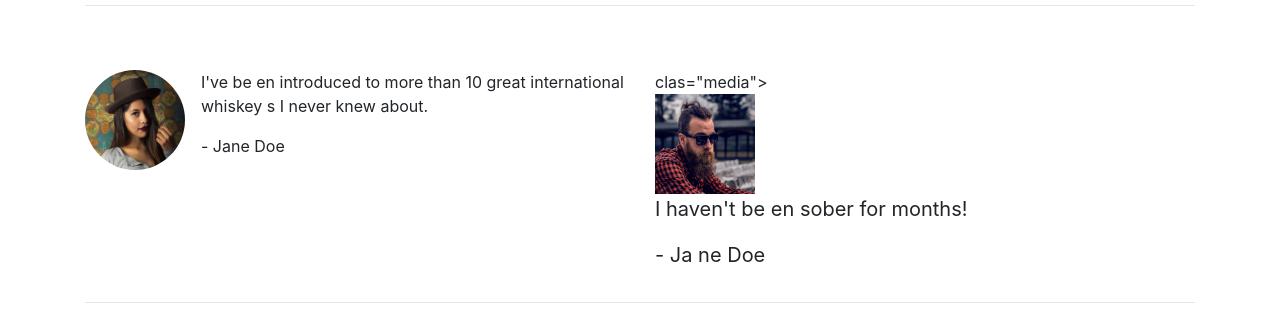
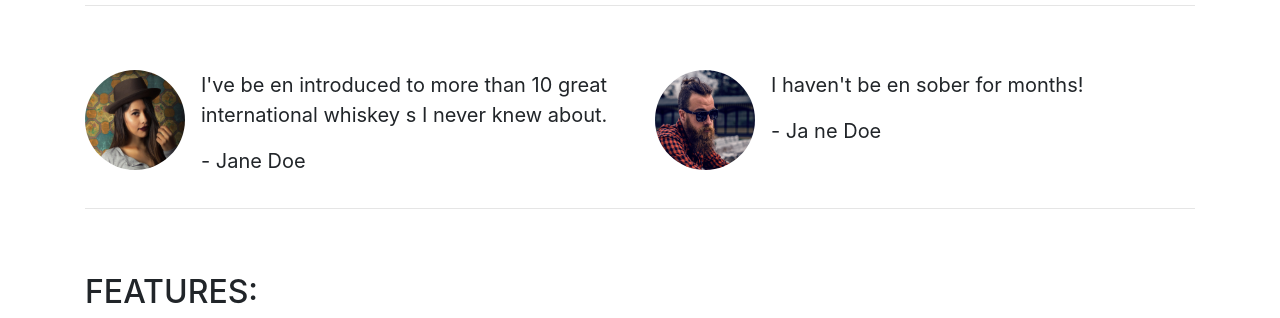
Before and after one commit to HEWERS89/whisky-task, a plain HTML site: page index.html in a window 1280 px wide. Shown: the part 634-952 px from the top of the page. Drawn offline with nearby package versions, Linux system fonts and the light colour scheme.

Commit message:
feat: corrected code html

```diff
--- a/index.html
+++ b/index.html
@@ -84,22 +84,19 @@
                             <img src="images/girl-image.png" class="rounded-circle mr-3" height="100" width="100">
                         </div>
                         <div class="media-body">
-                            <blockquotss="blockquote">
+                            <blockquotes class="blockquote">
                                 <p>I've be en introduced to more than 10 great international whiskey s I never knew
                                     about.</p>
                                 <p>- Jane Doe</p>
-
                                 </blockquote>
                         </div>
                     </div>
                 </div>
 
                 <div class="col-12 col-md-6">
-
-                    clas="media">
-                    <div class="d-n    one d-sm-block">
-                        <img src="images/guy-image.png" class="rounded-circ           le mr-3" height="100"
-                            width="100">
+                    <div class="media">
+                    <div class="d-none d-sm-block">
+                        <img src="images/guy-image.png" class="rounded-circle mr-3" height="100"width="100">
                     </div>
                     <div class="media-body">
                         <blockquote class="blockquote">
@@ -107,8 +104,8 @@
                             <p>- Ja ne Doe</p>
                         </blockquote>
                     </div>
-            </div>
-            </div>
+                  </div>
+                </div>
             </div>
         </section>
 
```
